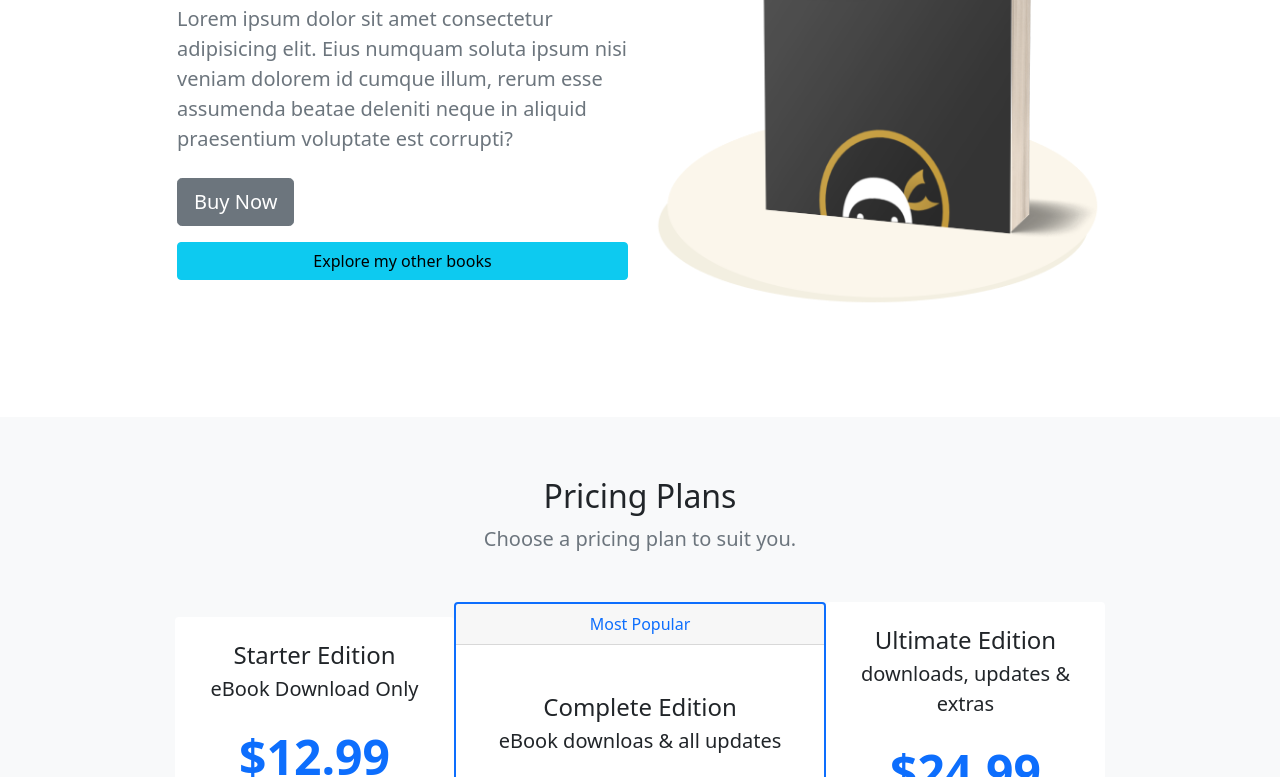
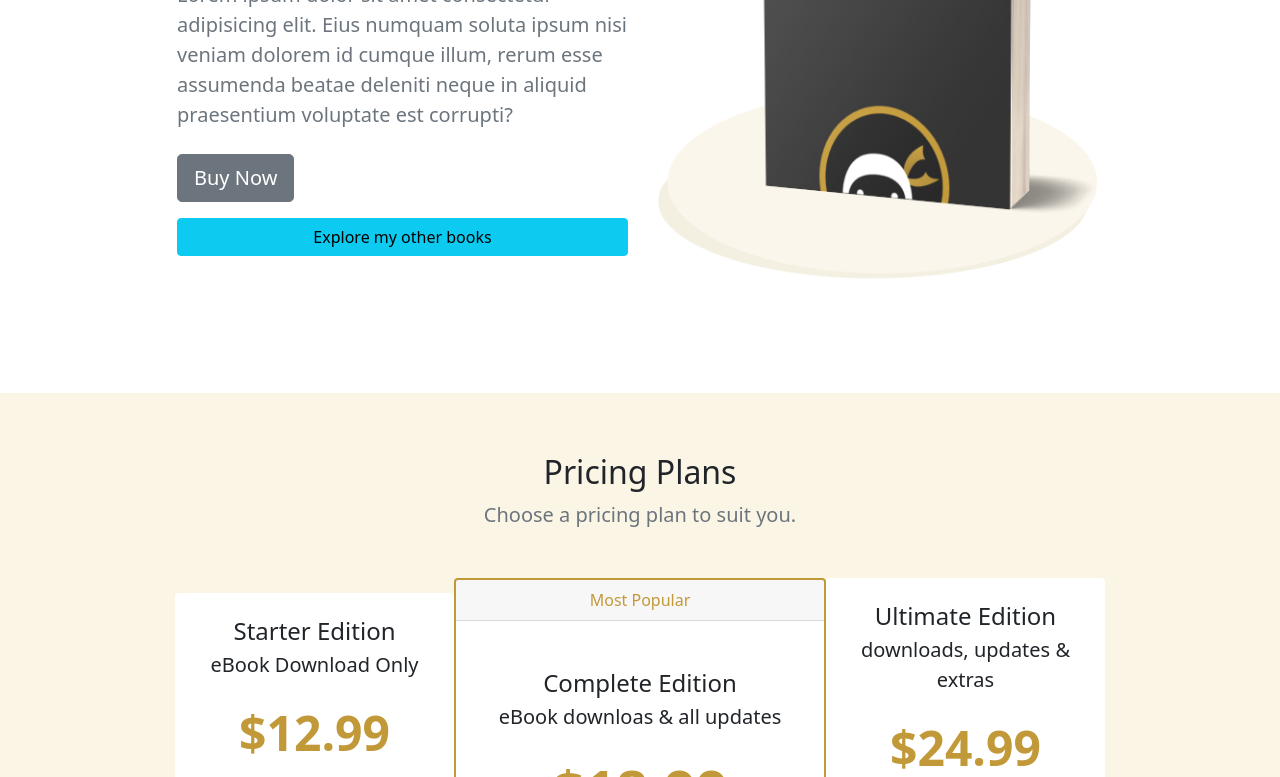
Before and after one commit to OrlandoMalo505/eBook-Bootstrap, a website: page index.html in a window 1280 px wide. Shown: the part 277-1054 px from the top of the page. Drawn offline with nearby package versions, Linux system fonts and the light colour scheme.

Commit message:
costumizing bootstrap

```diff
--- a/index.html
+++ b/index.html
@@ -5,8 +5,7 @@
   <meta http-equiv="X-UA-Compatible" content="IE=edge">
   <meta name="viewport" content="width=device-width, initial-scale=1.0">
   <title>Bootstrap Project</title>
-  <link href="https://cdn.jsdelivr.net/npm/bootstrap@5.1.3/dist/css/bootstrap.min.css" rel="stylesheet"
-  integrity="sha384-1BmE4kWBq78iYhFldvKuhfTAU6auU8tT94WrHftjDbrCEXSU1oBoqyl2QvZ6jIW3" crossorigin="anonymous">\
+  <link href="css/main.min.css" rel="stylesheet">
   <link rel="stylesheet" href="styles.css">
   <link rel="stylesheet" href="https://cdn.jsdelivr.net/npm/bootstrap-icons@1.8.1/font/bootstrap-icons.css">
 </head>
@@ -237,12 +236,12 @@
   </section>
 
 
-  <section id="reviews" class="bg-light">
+  <section id="reviews" class="bg-altlight">
     <div class="container-lg">
       <div class="text-center">
 
         <h2> <i class="bi bi-stars"></i>Book Reviews</h2>
-        <p class="lead">What my students have said about the book...</p>
+        <p class="lead bg-altdark">What my students have said about the book...</p>
       </div>
 
       <div class="row justify-content-center my-5">
--- /dev/null
+++ b/sass/main.scss
@@ -0,0 +1,14 @@
+$primary: #c29938;
+$light: #fbf5e5;
+
+@import '../node_modules/bootstrap/scss/_functions';
+@import '../node_modules/bootstrap/scss/_variables';
+
+$custom-theme-colors: (
+  "altlight": #f2ebfa,
+  "altdark": #522192
+);
+
+$theme-colors: map-merge($custom-theme-colors, $theme-colors);
+
+@import '../node_modules/bootstrap/scss/bootstrap';
```
Also changed, not shown: package.json (added, +22 -0 lines), css/main.min.css (added), 4 other files.
